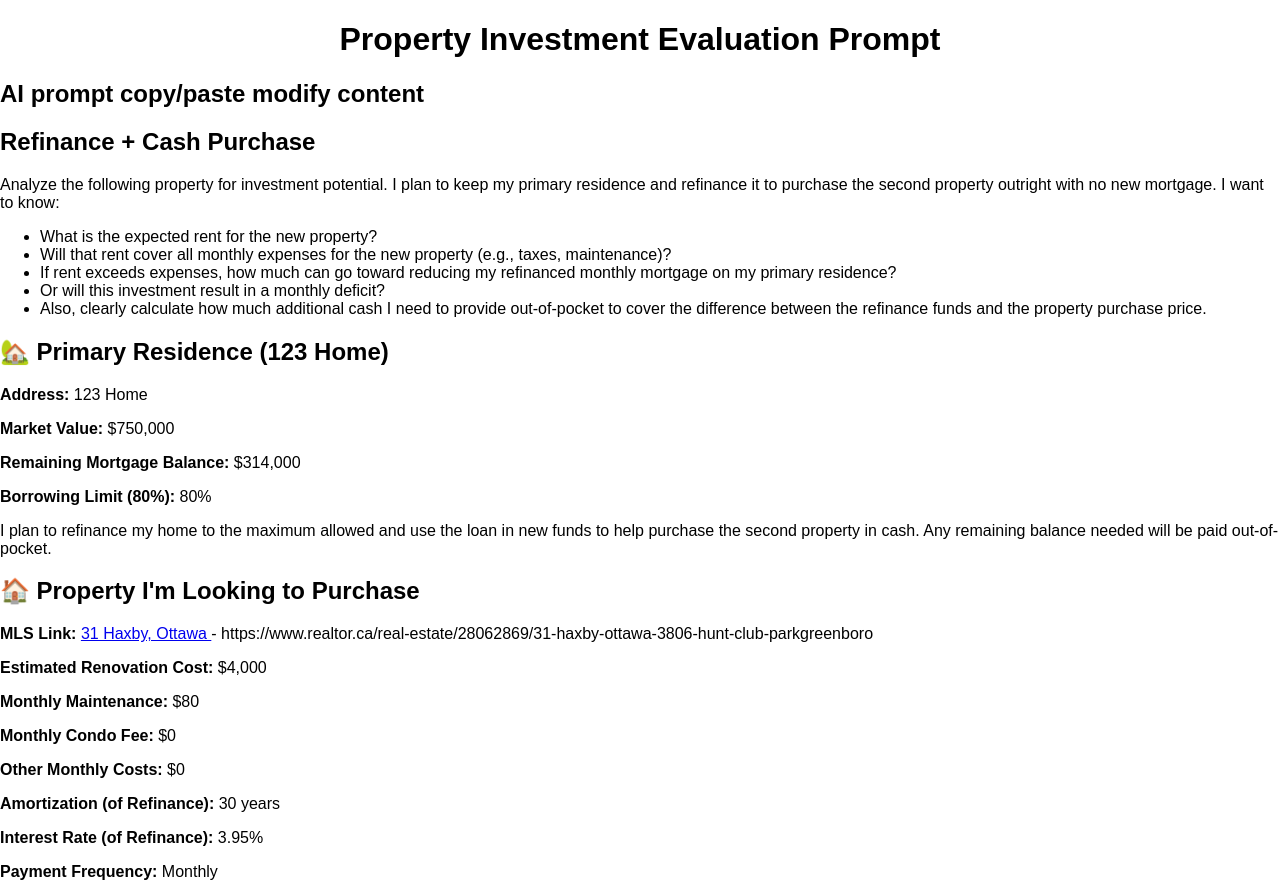
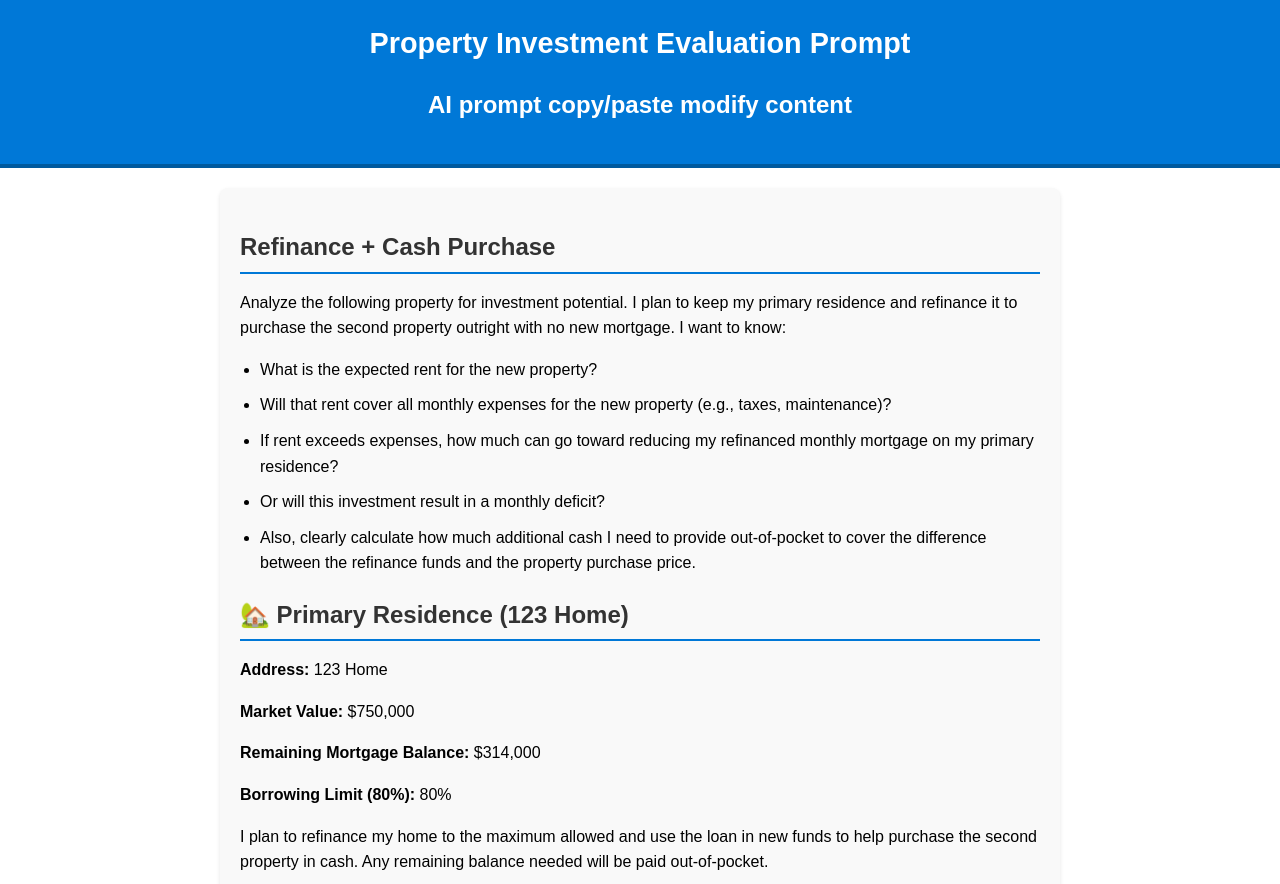
Before and after one commit to armonkolaei/property_research_tool, a plain HTML site: page investment-evaluation.html in a window 1280 px wide. Shown: the top 884 px of the page. Drawn offline with Linux system fonts and the light colour scheme.

Commit message:
applied css to one page

```diff
--- a/investment-evaluation.html
+++ b/investment-evaluation.html
@@ -4,7 +4,7 @@
     <meta charset="UTF-8">
     <meta name="viewport" content="width=device-width, initial-scale=1.0">
     <title>Property Investment Evaluation</title>
-    <link rel="stylesheet" href="styles.css">
+    <link rel="stylesheet" href="styles_ai.css">
 </head>
 <body>
     <header>
--- /dev/null
+++ b/styles_ai.css
@@ -0,0 +1,51 @@
+body {
+    margin: 0;
+    padding: 0;
+    font-family: Arial, sans-serif;
+    line-height: 1.6;
+}
+
+main {
+    max-width: 800px;
+    margin: 20px auto;
+    padding: 20px;
+    background-color: #f9f9f9;
+    border-radius: 8px;
+    box-shadow: 0 2px 4px rgba(0, 0, 0, 0.1);
+}
+
+header {
+    text-align: center;
+    padding: 20px;
+    background-color: #0078d7;
+    color: white;
+    border-bottom: 4px solid #005a9e;
+}
+
+header h1 {
+    margin: 0;
+    font-size: 1.8em;
+}
+
+section {
+    margin-bottom: 20px;
+}
+
+section h2 {
+    color: #333;
+    border-bottom: 2px solid #0078d7;
+    padding-bottom: 5px;
+    margin-bottom: 10px;
+}
+
+ul {
+    padding-left: 20px;
+}
+
+ul li {
+    margin-bottom: 10px;
+}
+
+p {
+    margin-bottom: 10px;
+}
```
